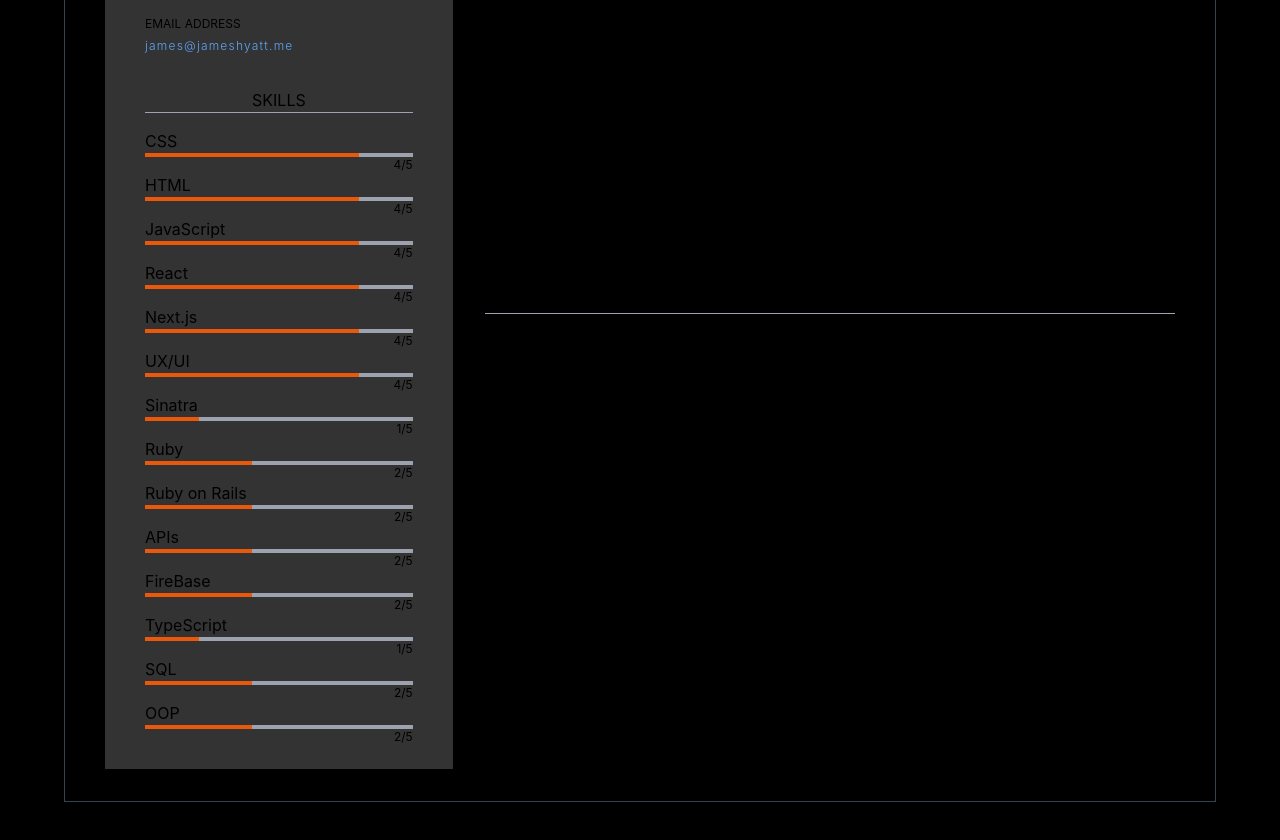
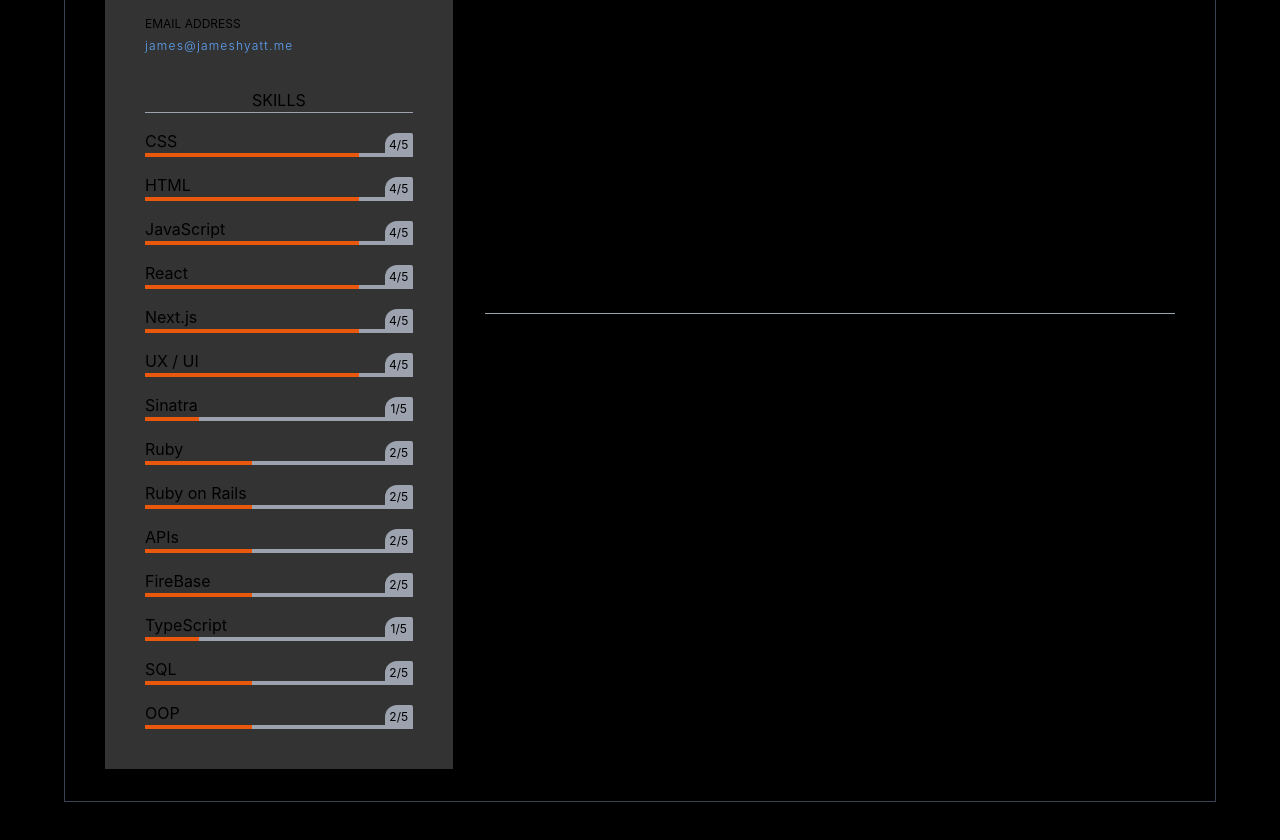
Before and after one commit to James-Hyatt-Dev/published-portfolio, a Next.js app: page /resume in a window 1280 px wide. Shown: the part 700-1540 px from the top of the page. Built offline with nearby package versions, Linux system fonts and the light colour scheme.

Commit message:
adds fractions to the skills and all styling

```diff
--- a/components/Resume/Skills.js
+++ b/components/Resume/Skills.js
@@ -8,20 +8,25 @@ function Skills() {
 
             <div className="flex w-full gap-4 sm:flex-col">
                 <div className="flex flex-col w-1/2  sm:w-full">
-                    <div className="text-center text-xs lg:text-base lg:text-left">CSS</div>
+                    <div className="text-center text-xs lg:text-base lg:text-left flex justify-between relative">
+                        <div>CSS</div>
+                        <div className="text-xs flex p-1 bg-gray-400 rounded-tl-xl absolute bottom-0 right-0 rounded-tr-sm h-5 w-7 justify-center">4/5</div>
+                    </div>
                     <div className="flex justify-center">
-                        <div className="w-full bg-gray-400 h-1">
+                        <div className="w-full bg-gray-400 h-1 flex">
                             <div className="bg-orange-600 h-1 w-4/5"></div>
-                            <div className="text-xs w-full text-right">4/5</div>
                         </div>
                     </div>
                 </div>
                 <div className="flex flex-col w-1/2 sm:w-full">
-                    <div className="text-center text-xs lg:text-base lg:text-left">HTML</div>
+                    <div className="text-center text-xs lg:text-base lg:text-left flex justify-between relative">
+                        <div>HTML</div>
+                        <div className="text-xs flex p-1 bg-gray-400 rounded-tl-xl absolute bottom-0 right-0 rounded-tr-sm h-5 w-7 justify-center">4/5</div>
+                    </div>
+
                     <div className="flex justify-center">
                         <div className="w-full bg-gray-400 h-1">
                             <div className="bg-orange-600 h-1 w-4/5"></div>
-                            <div className="text-xs w-full text-right">4/5</div>
                         </div>
                     </div>
                 </div>
@@ -29,20 +34,26 @@ function Skills() {
 
             <div className="flex w-full gap-4 sm:flex-col">
                 <div className="flex flex-col w-1/2 sm:w-full">
-                    <div className="text-center text-xs lg:text-base lg:text-left">JavaScript</div>
+                    <div className="text-center text-xs lg:text-base lg:text-left flex justify-between relative">
+                        <div>JavaScript</div>
+                        <div className="text-xs flex p-1 bg-gray-400 rounded-tl-xl absolute bottom-0 right-0 rounded-tr-sm h-5 w-7 justify-center">4/5</div>
+                    </div>
+
                     <div className="flex justify-center">
                         <div className="w-full bg-gray-400 h-1">
                             <div className="bg-orange-600 h-1 w-4/5"></div>
-                            <div className="text-xs w-full text-right">4/5</div>
                         </div>
                     </div>
                 </div>
                 <div className="flex flex-col w-1/2 sm:w-full">
-                    <div className="text-center text-xs lg:text-base lg:text-left">React</div>
+                    <div className="text-center text-xs lg:text-base lg:text-left flex justify-between relative">
+                        <div>React</div>
+                        <div className="text-xs flex p-1 bg-gray-400 rounded-tl-xl absolute bottom-0 right-0 rounded-tr-sm h-5 w-7 justify-center">4/5</div>
+                    </div>
+
                     <div className="flex justify-center">
                         <div className="w-full bg-gray-400 h-1">
                             <div className="bg-orange-600 h-1 w-4/5"></div>
-                            <div className="text-xs w-full text-right">4/5</div>
                         </div>
                     </div>
                 </div>
@@ -50,20 +61,26 @@ function Skills() {
 
             <div className="flex w-full gap-4 sm:flex-col">
                 <div className="flex flex-col w-1/2 sm:w-full">
-                    <div className="text-center text-xs lg:text-base lg:text-left">Next.js</div>
+                    <div className="text-center text-xs lg:text-base lg:text-left flex justify-between relative">
+                        <div>Next.js</div>
+                        <div className="text-xs flex p-1 bg-gray-400 rounded-tl-xl absolute bottom-0 right-0 rounded-tr-sm h-5 w-7 justify-center">4/5</div>
+                    </div>
+
                     <div className="flex justify-center">
                         <div className="w-full bg-gray-400 h-1">
                             <div className="bg-orange-600 h-1 w-4/5"></div>
-                            <div className="text-xs w-full text-right">4/5</div>
                         </div>
                     </div>
                 </div>
                 <div className="flex flex-col w-1/2 sm:w-full">
-                    <div className="text-center text-xs lg:text-base lg:text-left">UX/UI</div>
+                    <div className="text-center text-xs lg:text-base lg:text-left flex justify-between relative">
+                        <div>UX / UI</div>
+                        <div className="text-xs flex p-1 bg-gray-400 rounded-tl-xl absolute bottom-0 right-0 rounded-tr-sm h-5 w-7 justify-center">4/5</div>
+                    </div>
+
                     <div className="flex justify-center">
                         <div className="w-full bg-gray-400 h-1">
                             <div className="bg-orange-600 h-1 w-4/5"></div>
-                            <div className="text-xs w-full text-right">4/5</div>
                         </div>
                     </div>
                 </div>
@@ -71,20 +88,26 @@ function Skills() {
 
             <div className="flex w-full gap-4 sm:flex-col">
                 <div className="flex flex-col w-1/2 sm:w-full">
-                    <div className="text-center text-xs lg:text-base lg:text-left">Sinatra</div>
+                    <div className="text-center text-xs lg:text-base lg:text-left flex justify-between relative">
+                        <div>Sinatra</div>
+                        <div className="text-xs flex p-1 bg-gray-400 rounded-tl-xl absolute bottom-0 right-0 rounded-tr-sm h-5 w-7 justify-center">1/5</div>
+                    </div>
+
                     <div className="flex justify-center">
                         <div className="w-full bg-gray-400 h-1">
                             <div className="bg-orange-600 h-1 w-1/5"></div>
-                            <div className="text-xs w-full text-right">1/5</div>
                         </div>
                     </div>
                 </div>
                 <div className="flex flex-col w-1/2 sm:w-full">
-                    <div className="text-center text-xs lg:text-base lg:text-left">Ruby</div>
+                    <div className="text-center text-xs lg:text-base lg:text-left flex justify-between relative">
+                        <div>Ruby</div>
+                        <div className="text-xs flex p-1 bg-gray-400 rounded-tl-xl absolute bottom-0 right-0 rounded-tr-sm h-5 w-7 justify-center">2/5</div>
+                    </div>
+
                     <div className="flex justify-center">
                         <div className="w-full bg-gray-400 h-1">
                             <div className="bg-orange-600 h-1 w-2/5"></div>
-                            <div className="text-xs w-full text-right">2/5</div>
                         </div>
                     </div>
                 </div>
@@ -92,20 +115,26 @@ function Skills() {
 
             <div className="flex w-full gap-4 sm:flex-col">
                 <div className="flex flex-col w-1/2 sm:w-full">
-                    <div className="text-center text-xs lg:text-base lg:text-left">Ruby on Rails</div>
+                    <div className="text-center text-xs lg:text-base lg:text-left flex justify-between relative">
+                        <div>Ruby on Rails</div>
+                        <div className="text-xs flex p-1 bg-gray-400 rounded-tl-xl absolute bottom-0 right-0 rounded-tr-sm h-5 w-7 justify-center">2/5</div>
+                    </div>
+
                     <div className="flex justify-center">
                         <div className="w-full bg-gray-400 h-1">
                             <div className="bg-orange-600 h-1 w-2/5"></div>
-                            <div className="text-xs w-full text-right">2/5</div>
                         </div>
                     </div>
                 </div>
                 <div className="flex flex-col w-1/2 sm:w-full">
-                    <div className="text-center text-xs lg:text-base lg:text-left">APIs</div>
+                    <div className="text-center text-xs lg:text-base lg:text-left flex justify-between relative">
+                        <div>APIs</div>
+                        <div className="text-xs flex p-1 bg-gray-400 rounded-tl-xl absolute bottom-0 right-0 rounded-tr-sm h-5 w-7 justify-center">2/5</div>
+                    </div>
+
                     <div className="flex justify-center">
                         <div className="w-full bg-gray-400 h-1">
                             <div className="bg-orange-600 h-1 w-2/5"></div>
-                            <div className="text-xs w-full text-right">2/5</div>
                         </div>
                     </div>
                 </div>
@@ -113,20 +142,26 @@ function Skills() {
 
             <div className="flex w-full gap-4 sm:flex-col">
                 <div className="flex flex-col w-1/2 sm:w-full">
-                    <div className="text-center text-xs lg:text-base lg:text-left">FireBase</div>
+                    <div className="text-center text-xs lg:text-base lg:text-left flex justify-between relative">
+                        <div>FireBase</div>
+                        <div className="text-xs flex p-1 bg-gray-400 rounded-tl-xl absolute bottom-0 right-0 rounded-tr-sm h-5 w-7 justify-center">2/5</div>
+                    </div>
+
                     <div className="flex justify-center">
                         <div className="w-full bg-gray-400 h-1">
                             <div className="bg-orange-600 h-1 w-2/5"></div>
-                            <div className="text-xs w-full text-right">2/5</div>
                         </div>
                     </div>
                 </div>
                 <div className="flex flex-col w-1/2 sm:w-full">
-                    <div className="text-center text-xs lg:text-base lg:text-left">TypeScript</div>
+                    <div className="text-center text-xs lg:text-base lg:text-left flex justify-between relative">
+                        <div>TypeScript</div>
+                        <div className="text-xs flex p-1 bg-gray-400 rounded-tl-xl absolute bottom-0 right-0 rounded-tr-sm h-5 w-7 justify-center">1/5</div>
+                    </div>
+
                     <div className="flex justify-center">
                         <div className="w-full bg-gray-400 h-1">
                             <div className="bg-orange-600 h-1 w-1/5"></div>
-                            <div className="text-xs w-full text-right">1/5</div>
                         </div>
                     </div>
                 </div>
@@ -134,21 +169,27 @@ function Skills() {
 
             <div className="flex w-full gap-4 sm:flex-col">
                 <div className="flex flex-col w-1/2 sm:w-full">
-                    <div className="text-center text-xs lg:text-base lg:text-left">SQL</div>
+                    <div className="text-center text-xs lg:text-base lg:text-left flex justify-between relative">
+                        <div>SQL</div>
+                        <div className="text-xs flex p-1 bg-gray-400 rounded-tl-xl absolute bottom-0 right-0 rounded-tr-sm h-5 w-7 justify-center">2/5</div>
+                    </div>
+
                     <div className="flex justify-center">
                         <div className="w-full bg-gray-400 h-1">
                             <div className="bg-orange-600 h-1 w-2/5"></div>
-                            <div className="text-xs w-full text-right">2/5</div>
                         </div>
                     </div>
                 </div>
 
                 <div className="flex flex-col w-1/2 sm:w-full">
-                    <div className="text-center text-xs lg:text-base lg:text-left">OOP</div>
+                    <div className="text-center text-xs lg:text-base lg:text-left flex justify-between relative">
+                        <div>OOP</div>
+                        <div className="text-xs flex p-1 bg-gray-400 rounded-tl-xl absolute bottom-0 right-0 rounded-tr-sm h-5 w-7 justify-center">2/5</div>
+                    </div>
+
                     <div className="flex justify-center">
                         <div className="w-full bg-gray-400 h-1">
                             <div className="bg-orange-600 h-1 w-2/5"></div>
-                            <div className="text-xs w-full text-right">2/5</div>
                         </div>
                     </div>
                 </div>
```
